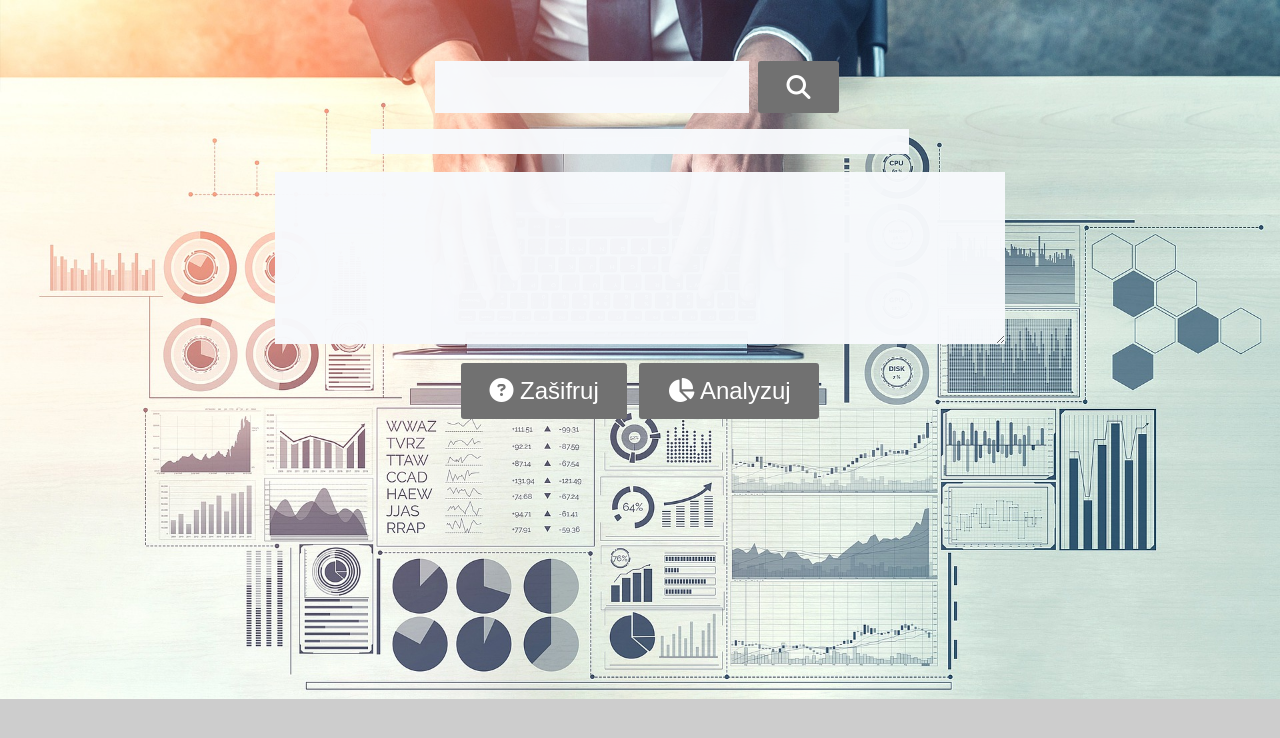
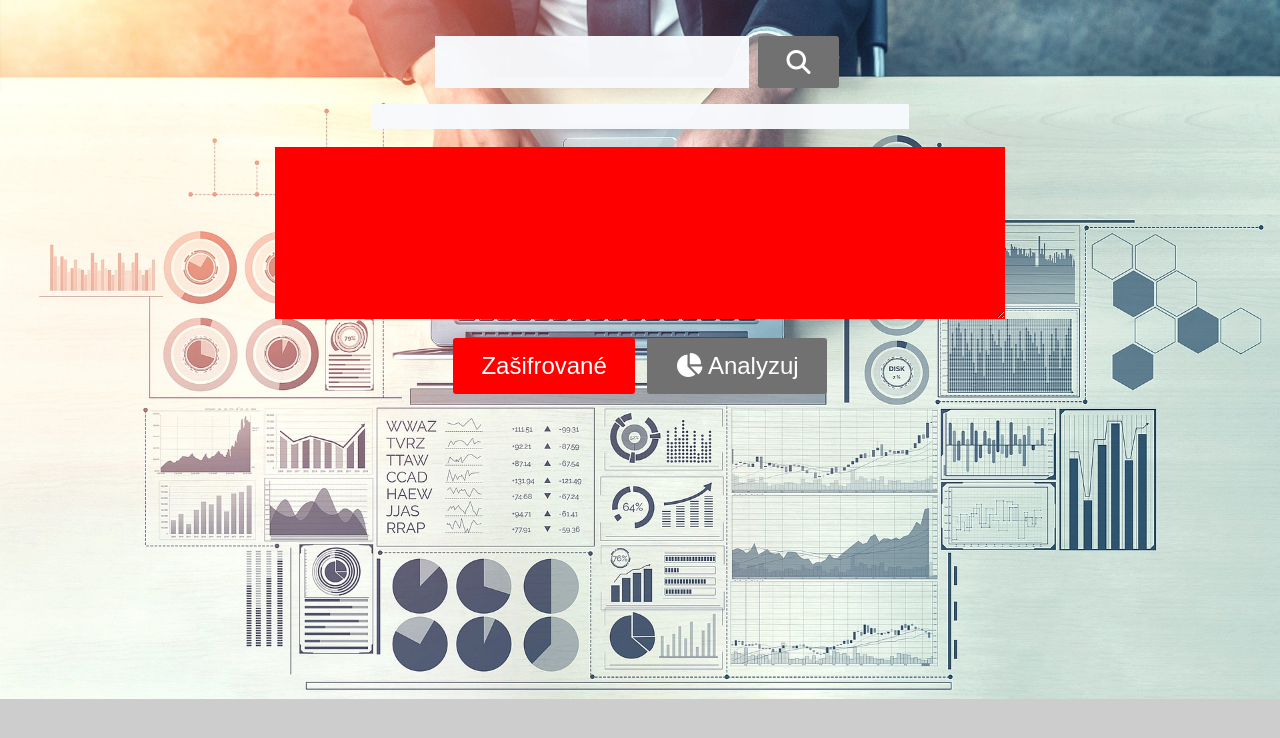
Before and after one commit to marioavaj/textAnalisator, a plain HTML site: page index.html in a window 1280 px wide. Both pictures are taken after a click on the button "Zašifruj". Drawn offline with Linux system fonts and the light colour scheme.

Commit message:
function crypting()

```diff
--- a/script.js
+++ b/script.js
@@ -10,15 +10,30 @@ function find() {
   findedWord = document.getElementById("search").value;
   let find = textArea.includes(findedWord);
   if (find) {
-    resultSearching.innerText = "Hľadané slovo sa nachadza na stránke";
-  } else resultSearching.innerText = "Hľadané slovo sa nenachadza na stránke ";
+    resultSearching.innerText = "🙁Hľadané slovo sa nachadza na stránke🙁";
+  } else resultSearching.innerText = "😁Hľadané slovo sa nenachadza na stránke😁 ";
 }
 
 
 
-function crypting() {}
+function crypting() {
+textArea = document.getElementById("textarea").value;
+cryptoButton = document.getElementById("crypto");
+let zasifrovanyText = textArea.replaceAll("a", "4").replaceAll("A", "4").replaceAll("o", "0")
+.replaceAll("O", "0").replaceAll("i", "1").replaceAll("I", "1").replaceAll("e", "3")
+.replaceAll("E", "3")
+.replaceAll("s", "5")
+.replaceAll("S", "5")
+.replaceAll("b", "8")
+.replaceAll("B", "8")
+;
+document.getElementById("textarea").style.backgroundColor="red";
+document.getElementById("textarea").style.color="white";
+document.getElementById("textarea").value=zasifrovanyText;
+cryptoButton.style.backgroundColor = "red";
+cryptoButton.innerHTML = "Zašifrované";
 
-
+}
 
 
 function analysing() {
@@ -58,10 +73,10 @@ function analysing() {
        }
 
 
-  analyse.style.backgroundColor = "#ff0000";
+  analyse.style.backgroundColor = "#00db96";
   analyse.innerHTML =
     "Celkovy počet znakov v texte aj s medzerami je " + stringLength + "<br />" +
     "Celkovy počet znakov v texte bez medzier je " + stringlengthNoSpaces +"<br />" +
     "Celkovy počet čísel v texte je " + numberCount +"<br />" +
-    "Najdlhšie slovo v texte je " + najdlsieSlovovo;
+    "Najdlhšie slovo v texte je >>>" + najdlsieSlovovo + "<<< s dĺžkou " + longerWord + " znakov";
 }
--- a/style.css
+++ b/style.css
@@ -70,8 +70,8 @@ button:hover {
 #analyse {
   text-align: center;
   margin: 2em auto 0 auto;
-  width: 60%;
-  height: 100px;
+  width: 80%;
+  height: 150px;
 
   color: azure;
   font-family: "Segoe UI", Tahoma, Geneva, Verdana, sans-serif;
```
